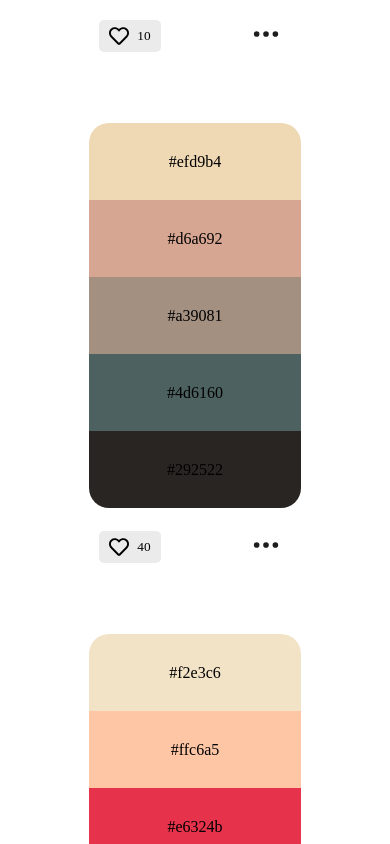
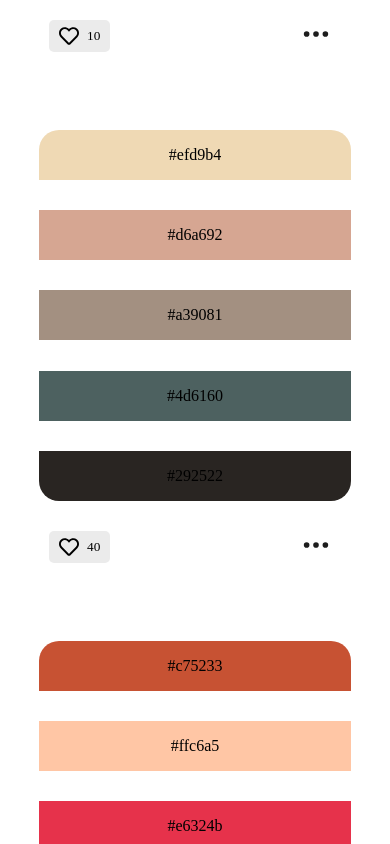
Before and after one commit to SarangKumar/ColorPalette-Gerua, a React (Create React App) app in the folder frontend/: page /palette in a window 390 px wide. Shown: the part 980-1824 px from the top of the page. Built offline with nearby package versions, Linux system fonts and the light colour scheme.

Commit message:
Made the color palette functional

```diff
--- a/frontend/src/components/Home.jsx
+++ b/frontend/src/components/Home.jsx
@@ -1,6 +1,7 @@
 import React from 'react'
 import Hero from './Hero'
 import PaletteCard from './PaletteCard'
+import Loader2 from './Loader2';
 
 const Home = () => {
 
@@ -17,18 +18,18 @@ const Home = () => {
     }, {
         id: 3,
         title: "Subsut",
-        colors: ["#f2e3c6", "#ffc6a5", "#e6324b", "#2b2b2b", "#353634"],
-        likes: 20,
+        colors: ["#c75233", "#ffc6a5", "#e6324b", "#2b2b2b", "#353634"],
+        likes: 60,
     }, {
         id: 4,
         title: "Subsut",
-        colors: ["#f2e3c6", "#ffc6a5", "#e6324b", "#2b2b2b", "#353634"],
-        likes: 20,
+        colors: ["#c75233", "#c78933", "#d6ceaa", "#79b5ac", "#5e2f46"],
+        likes: 25,
     }, {
         id: 5,
         title: "Subsut",
-        colors: ["#f2e3c6", "#ffc6a5", "#e6324b", "#2b2b2b", "#353634"],
-        likes: 20,
+        colors: ["#f8b195", "#f67280", "#c06c84", "#6c5b7b", "#355c7d"],
+        likes: 47,
     }, {
         id: 6,
         title: "Subsut",
@@ -70,7 +71,7 @@ const Home = () => {
                 })}
             </div>
 
-
+            <Loader2 />
         </div>
     )
 }
--- a/frontend/src/components/PaletteCard.jsx
+++ b/frontend/src/components/PaletteCard.jsx
@@ -16,15 +16,13 @@ const PaletteCard = (props) => {
           </div>)
         })}
 
-
-
       </div>
       <div className="palette-bottom">
         <button>
           <FaRegHeart size={20} /> <p>{props.data.likes}</p>
         </button>
         <button className='more-info'>
-          <Link to='/palette-zoom'><BsThreeDots className='more-info' size={30} /></Link>
+          <Link to={`/palette/${props.data.id}`}><BsThreeDots className='more-info' size={30} /></Link>
         </button>
       </div>
     </div>
--- a/frontend/src/components/PaletteZoom.jsx
+++ b/frontend/src/components/PaletteZoom.jsx
@@ -1,8 +1,12 @@
-import React from 'react'
-import { useParams } from 'react-router-dom'
-
+import React from 'react';
+import { useParams } from 'react-router-dom';
+import { AiOutlineHeart, AiOutlineUndo } from 'react-icons/ai';
+import { MdContentCopy } from 'react-icons/md';
+import { RxCross2 } from 'react-icons/rx';
+import { useState } from 'react';
 
 const PaletteZoom = () => {
+
     const ColorPaletteData = [{
         id: 1,
         title: "Cool blue",
@@ -16,18 +20,18 @@ const PaletteZoom = () => {
     }, {
         id: 3,
         title: "Subsut",
-        colors: ["#f2e3c6", "#ffc6a5", "#e6324b", "#2b2b2b", "#353634"],
-        likes: 20,
+        colors: ["#c75233", "#ffc6a5", "#e6324b", "#2b2b2b", "#353634"],
+        likes: 60,
     }, {
         id: 4,
         title: "Subsut",
-        colors: ["#f2e3c6", "#ffc6a5", "#e6324b", "#2b2b2b", "#353634"],
-        likes: 20,
+        colors: ["#f2e3c6", "#c78933", "#d6ceaa", "#79b5ac", "#79b5ac"],
+        likes: 25,
     }, {
         id: 5,
         title: "Subsut",
-        colors: ["#f2e3c6", "#ffc6a5", "#e6324b", "#2b2b2b", "#353634"],
-        likes: 20,
+        colors: ["#f8b195", "#f67280", "#c06c84", "#6c5b7b", "#355c7d"],
+        likes: 47,
     }, {
         id: 6,
         title: "Subsut",
@@ -57,18 +61,59 @@ const PaletteZoom = () => {
     ]
     const colorID = useParams().id;
     const data = ColorPaletteData.filter((colorPalette) => {
-        if (colorPalette.id == colorID) return colorPalette
+        if (colorPalette.id === parseInt(colorID)) { return colorPalette };
     })
 
+
     const colorData = data[0];
+    const [colorsArray, setColorsArray] = useState(colorData.colors);
+    const [filterColorsArray, setFilterColorsArray] = useState(colorData.colors);
 
     return (
-        <div className='palette-zoom'>
-            {/* {colorData.id} {colorData.title} */}
-            {colorData.colors.map((color, index) => <div key={index} style={{backgroundColor: color}} className='zoom-palette-color'>{color}</div>)}
+        <div className="palette-container">
+            <p>
+                {colorData.title}
+            </p>
+            <div className="likes">
+                <AiOutlineHeart size={30} />
+                <p>{colorData.likes}</p>
+            </div>
 
+            <div className='palette-zoom'>
+                {filterColorsArray.map((color, index) => <div key={index} style={{ backgroundColor: color }} className='zoom-palette-color'>
+                    <p>{color}</p>
+                    <div className="options">
+                        <Toolbar color={color} setFilterColorsArray={setFilterColorsArray} filterColorsArray={filterColorsArray} colorsArray={colorsArray} setColorsArray={setColorsArray} />
+                    </div>
+                </div>)}
+            </div>
         </div>
     )
 }
 
+const Toolbar = ({ color, filterColorsArray, setFilterColorsArray, colorsArray, setColorsArray }) => {
+    return (
+        <ul className="toolbar">
+            <li><RxCross2 onClick={() => {
+                let result = filterColorsArray.filter((data, index) => color != data);
+                setFilterColorsArray(result);
+            }} color={'white'} size={50} />
+            </li>
+            <li><AiOutlineUndo onClick={() => {
+                setFilterColorsArray(colorsArray)
+            }} color={'white'} size={50} />
+            </li>
+            <li><MdContentCopy onClick={() => {
+                navigator.clipboard.writeText(color)
+            }} color={'white'} size={50} />
+            </li>
+        </ul>
+    )
+}
+
+const copyCode = (color) => {
+    navigator.clipboard.writeText(color)
+}
+
+
 export default PaletteZoom
--- a/frontend/src/sass/App.scss
+++ b/frontend/src/sass/App.scss
@@ -108,7 +108,10 @@ body {
         width: 2rem;
         background-color: $primary;
         border-radius: 50%;
-        animation: updown 600ms linear infinite alternate;
+        //updown animation
+        // animation: updown 600ms linear infinite alternate;
+        //scale-updown animation
+        animation: scale-updown 600ms linear infinite alternate;
       }
 
       li:nth-child(2) {
@@ -119,9 +122,20 @@ body {
         animation-delay: 400ms;
       }
 
+
       @keyframes updown {
         100% {
           transform: translateY(2rem);
+        }
+      }
+
+      @keyframes scale-updown {
+        0% {
+          transform: scale(0.5);
+        }
+
+        100% {
+          transform: scale(1.3);
         }
       }
     }
@@ -198,7 +212,9 @@ body {
       min-height: 385px;
       border-radius: 20px;
       margin-bottom: 1rem;
-      @include flexBox($flexDirection: column, $colGap: 0, $rowGap: 0);
+      // @include flexBox($flexDirection: column, $colGap: 0, $rowGap: 0);
+      @include flexBox();
+
 
       .palette-color {
         @include flexBox;
@@ -211,6 +227,7 @@ body {
 
         &:hover {
           transform: scale(1.2);
+          cursor: pointer;
         }
       }
 
@@ -275,26 +292,85 @@ body {
 
   //palette-zoom
 
+  .palette-container {
+    @include flexBox($flexDirection: row, $justifyContent: flex-end);
+
+    .likes {
+      @include flexBox;
+      border: 2px solid currentColor;
+      padding: 1rem 1.5rem;
+      margin-right: 30px;
+      font-size: 1.1rem;
+      border-radius: 20px;
+
+    }
+
     .palette-zoom {
       // background-color: green;
-    @include flexBox($colGap: 0, $rowGap: 0, $alignItems: stretch);
+      @include flexBox($colGap: 0, $rowGap: 0);
       height: 80vh;
       width: 100vw;
       margin-top: 1rem;
 
       .zoom-palette-color {
-      @include flexBox($alignItems: flex-start);
         height: 100%;
         font-size: 2rem;
         font-weight: 600;
         color: $textColorDark;
         flex: 1 1 0;
+
+        >p {
+          @include flexBox($colGap: 0, $rowGap: 0);
+          color: $textColorLight;
+          margin-top: 0.5rem;
+          // -webkit-text-stroke-color: rgb(203, 203, 203);
+          // -webkit-text-stroke-width: 0.8px;
+        }
       }
 
-    @media only screen and (max-width: 980px){
-      @include flexBox($flexDirection:column ,$colGap: 0, $rowGap: 0, $alignItems: stretch);
+      .options {
+        @include flexBox();
+        height: 100%;
+
+        .toolbar {
+          @include flexBox($flexDirection: column, $rowGap: 2rem, $colGap: 5rem);
+          background-color: rgba(99, 91, 91, 0.511);
+          width: 5rem;
+          padding: 2rem 1rem;
+          border-radius: 1rem;
+          display: none;
+          transition: $transition;
+
+          li {
+            list-style: none;
+            @include flexBox;
+            padding: 0.45rem;
+
+            // svg{
+            //   stroke: 2rem;
+            // }
+          }
+
+          svg {
+
+            &:hover {
+              cursor: pointer;
+
+            }
+          }
+        }
+
+        &:hover .toolbar {
+          display: block;
+        }
+      }
+
+      @media only screen and (max-width: 980px) {
+        @include flexBox($flexDirection: column, $colGap: 0, $rowGap: 0, $alignItems: stretch);
         width: 100%;
       }
+    }
+
   }
 
   // home
--- a/frontend/src/sass/_variables.scss
+++ b/frontend/src/sass/_variables.scss
@@ -6,4 +6,4 @@ $bg: #fff;
 $fontFam1: "Poppins";
 $boxShadow1: rgba(0, 0, 0, 0.24) 0px 3px 8px;
 $boxShadow2:rgba(0, 0, 0, 0.25) 0px 14px 28px, rgba(0, 0, 0, 0.22) 0px 10px 10px;
-$transition: all 150ms ease;
+$transition: all 150ms ease-in;
```
Lines whose indentation alone changed are shown as unchanged.
